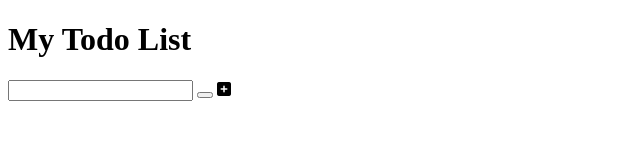
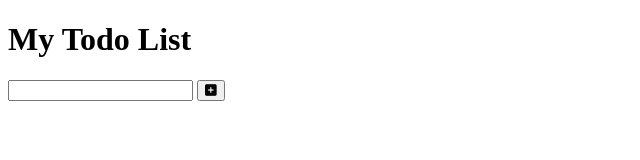
Before and after one commit to angelaanjorin/todoapp, a plain HTML site: page index.html in a window 1280 px wide. Shown: the full height of the page, 0-640 px from the left. Drawn offline with Linux system fonts and the light colour scheme.

Commit message:
edit and place icon for plus sign in the submit button

```diff
--- a/index.html
+++ b/index.html
@@ -16,8 +16,7 @@
     </header>
     <form>
         <input type="text" class="todo-input">
-        <button class="todo-button" type="submit"></button>
-        <i class="fas fa-plus-square"></i>
+        <button class="todo-button" type="submit"><i class="fas fa-plus-square"></i></button>
     </form>
     <div class="todo-container">
         <ul class="todo-list"></ul>
```
